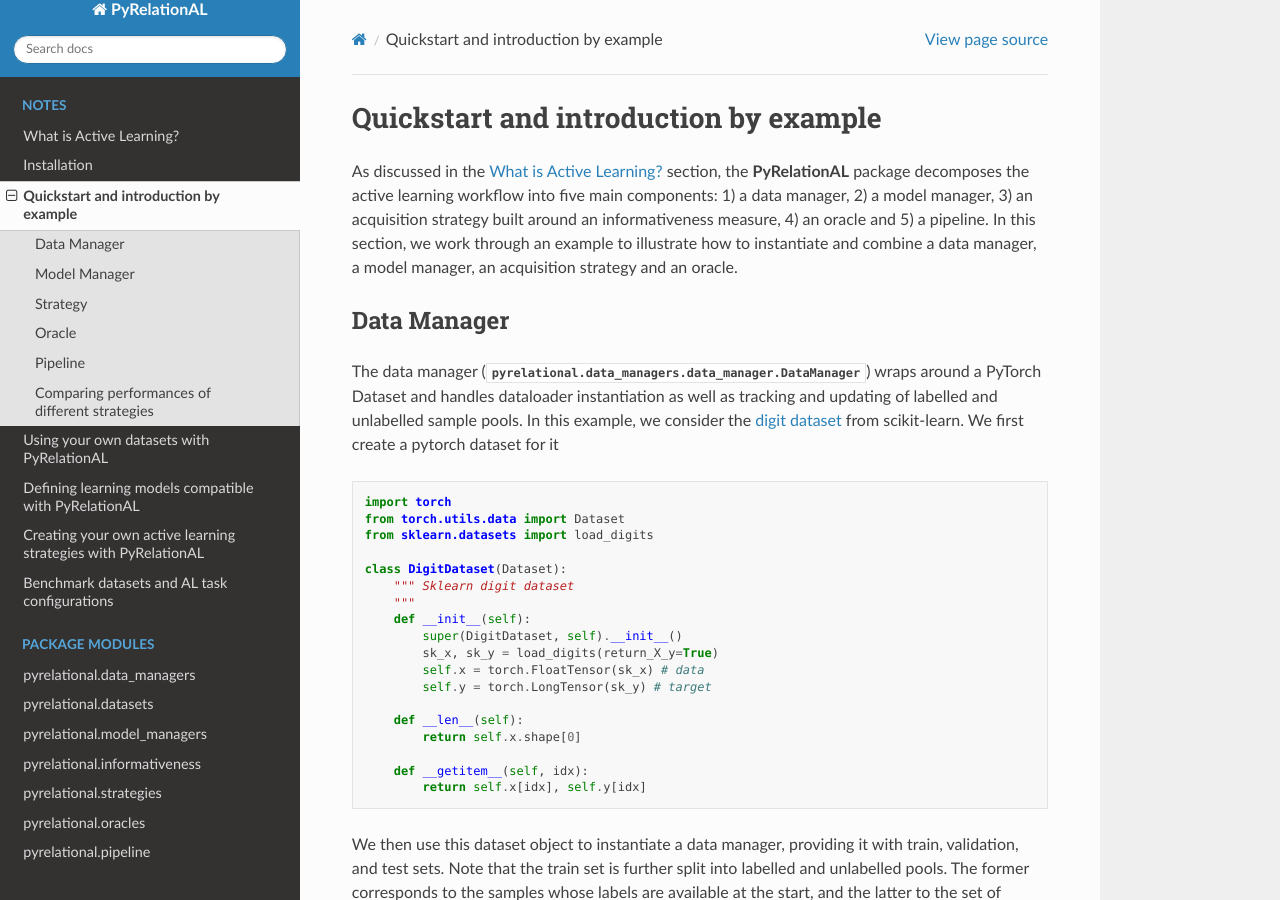
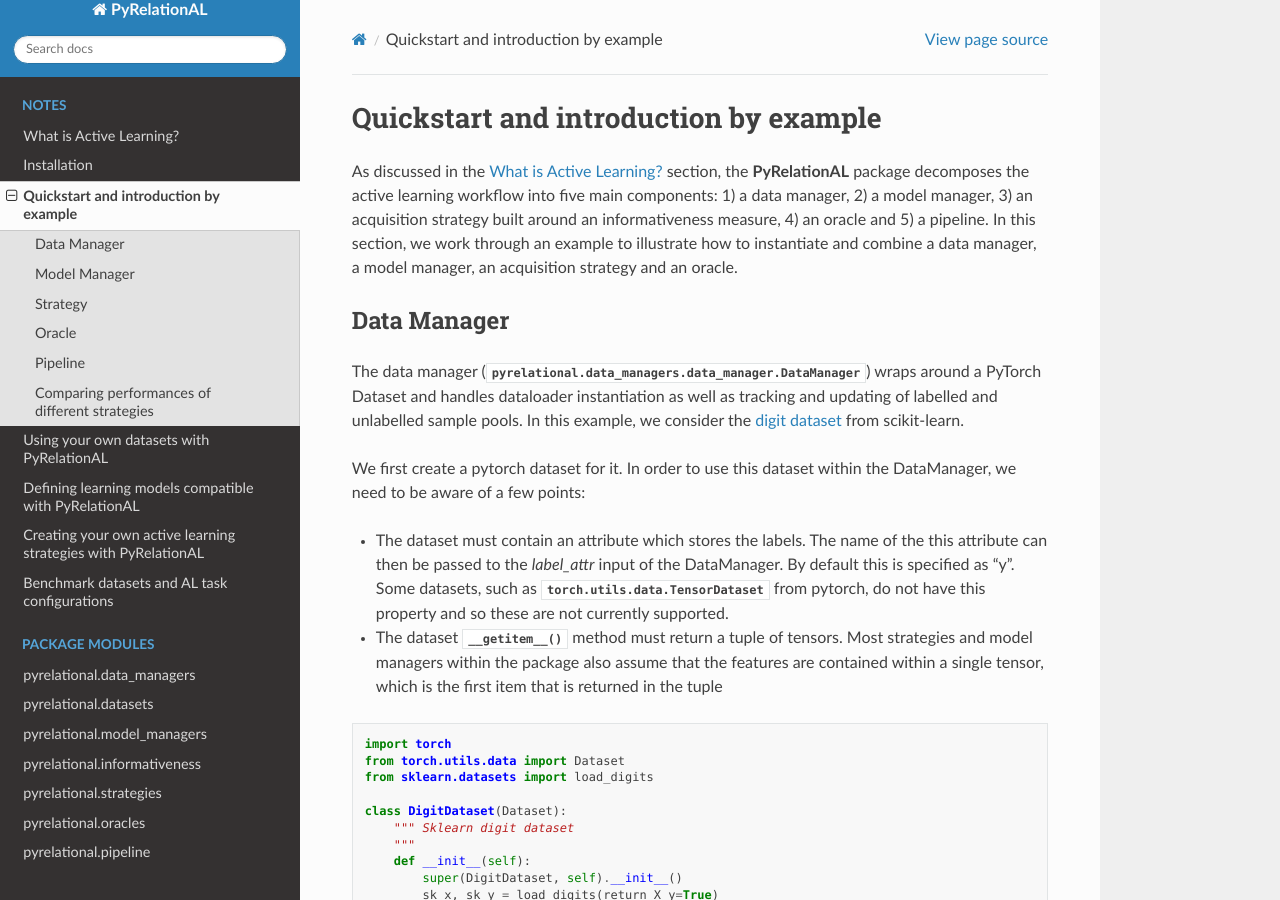
Before and after one commit to RelationRx/pyrelational, a Sphinx documentation site: the page built from docs/source/notes/quick_start.rst, in a window 1280 px wide and 900 px high. Built offline with Sphinx 7.4.7 and the Read the Docs theme 2.0.0, drawn with Linux system fonts in a browser that asks for light colours.

Commit message:
add extra details about the dataset

```diff
--- a/docs/source/notes/quick_start.rst
+++ b/docs/source/notes/quick_start.rst
@@ -1,17 +1,26 @@
 Quickstart and introduction by example
-======================================
+=======================================
 
 As discussed in the :ref:`whatisal` section, the **PyRelationAL** package decomposes the active learning workflow into five
 main components: 1) a data manager, 2) a model manager, 3) an acquisition strategy built around an informativeness measure, 4) an oracle and 5) a pipeline.
 In this section, we work through an example to illustrate how to instantiate and combine a data manager, a model manager, an acquisition strategy and an oracle.
 
 Data Manager
-------------
+-------------
 
 The data manager (:py:class:`pyrelational.data_managers.data_manager.DataManager`) wraps around a PyTorch
 Dataset and handles dataloader instantiation as well as tracking and updating of labelled and unlabelled sample pools.
 In this example, we consider the `digit dataset <https://scikit-learn.org/stable/modules/generated/sklearn.datasets.load_digits.html>`_
-from scikit-learn. We first create a pytorch dataset for it
+from scikit-learn.
+
+We first create a pytorch dataset for it. In order to use this dataset within the DataManager, we need to be aware of a few points:
+
+* The dataset must contain an attribute which stores the labels. The name of the this attribute can then be passed to the `label_attr` input of the DataManager.
+  By default this is specified as "y". Some datasets, such as :py:class:`torch.utils.data.TensorDataset` from pytorch, do not have this property and so these are
+  not currently supported.
+* The dataset :py:meth:`__getitem__` method must return a tuple of tensors. Most strategies and model managers within the package also assume that the features are contained within a single tensor,
+  which is the first item that is returned in the tuple
+
 
 .. code-block:: python
 
@@ -65,7 +74,7 @@ at each iteration by the active learning strategy.
 See :ref:`using own data` for more details on how to interface datasets with **PyRelationAL** data manager.
 
 Model Manager
--------------
+--------------
 
 Now that our data manager is ready, we demonstrate how to define a machine learning model to interact with it.
 A **PyRelationAL** model manager wraps a user defined ML model (e.g. PyTorch Module, Pytorch Lightning Module, or scikit-learn estimator) and
@@ -159,7 +168,7 @@ demonstrates how to simply integrate the model above with either mc-dropout or e
 See :ref:`build your own model` for more examples on how to create custom models.
 
 Strategy
---------
+---------
 
 We now need to choose an informativeness measure to define our strategy. The informativeness measure serves as the basis for the selection of the query sent to the
 oracle for labelling. We define various strategies in :mod:`pyrelational.strategies` for classification, regression, and task-agnostic scenarios based on
@@ -176,7 +185,7 @@ For instance, here we choose to use a least confidence strategy for our digit cl
 See :ref:`using own strategy` for more examples.
 
 Oracle
-------
+-------
 The oracle (extending `pyrelational.oracles.abstract_oracle.Oracle`) provides annotations given input observations from the dataset.
 Users may create custom oracles to utilize bespoke/external labelling tools. We provide a BenchmarkOracle (pyrelational.oracles.benchmark_oracle.BenchmarkOracle) for evaluating strategies in R&D settings,
 which assumes that all the data points in the dataset have been annotated prior to the AL workflow.
@@ -189,7 +198,7 @@ which assumes that all the data points in the dataset have been annotated prior
     oracle = BenchmarkOracle()
 
 Pipeline
---------
+---------
 
 After setting up the various components required (strategy, data manager, model manager, oracle), we now only need to instantiate
 a pipeline (`pyrelational.pipeline.pipeline.Pipeline`) to facilitate communication between the components, and run the active learning workflow.
@@ -208,7 +217,7 @@ We obtain metrics for the performance of the method, eg performance of the model
     performance_history = pipeline.summary()
 
 Comparing performances of different strategies
-----------------------------------------------
+-----------------------------------------------
 
 We can now compare the performances of different strategies on our digit classification problem
 
--- a/docs/source/reference/data.rst
+++ b/docs/source/reference/data.rst
@@ -1,5 +1,5 @@
 pyrelational.data_managers
-=================
+===========================
 
 Data Manager
 --------------------------------------
```
Also changed, not shown: 1 other file.
